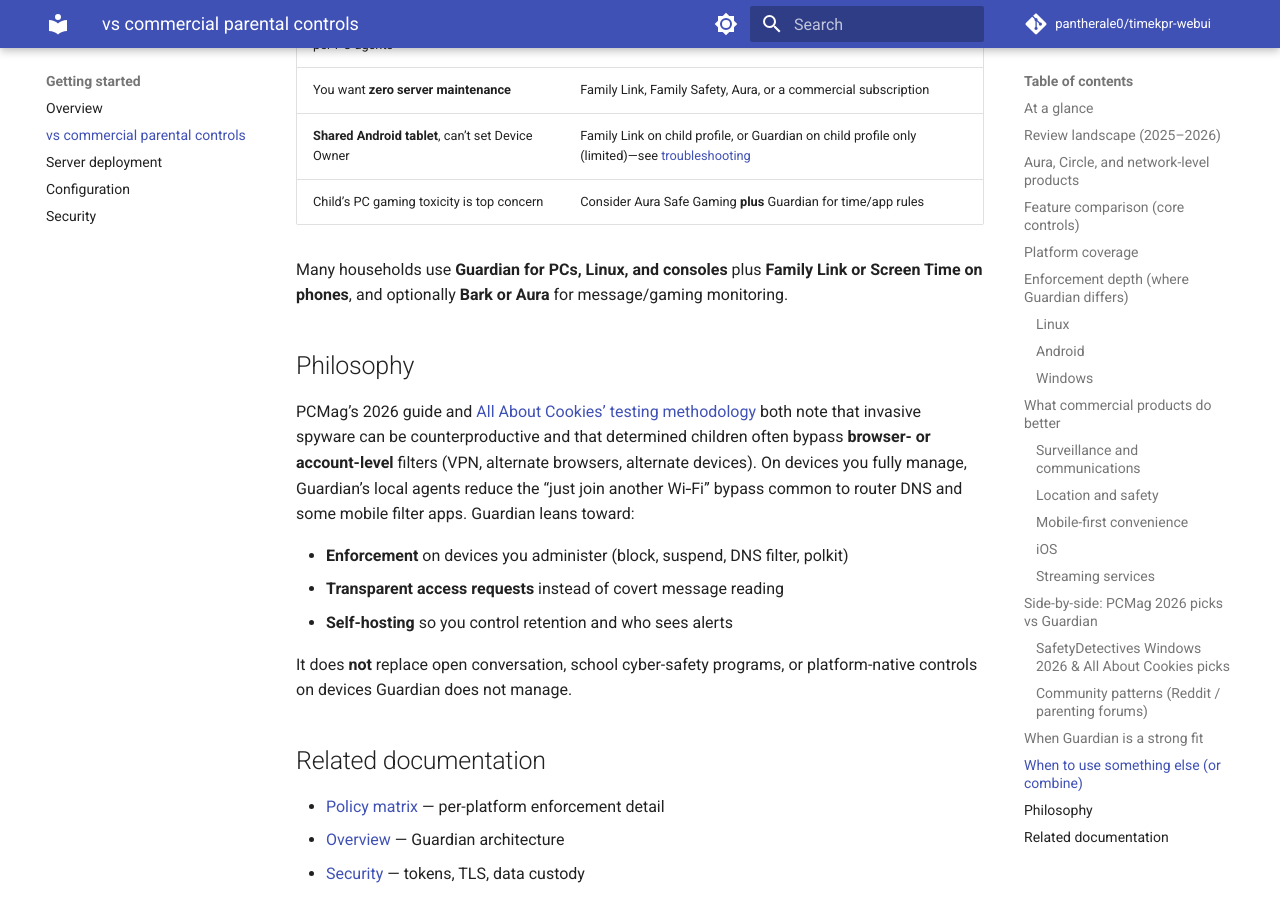
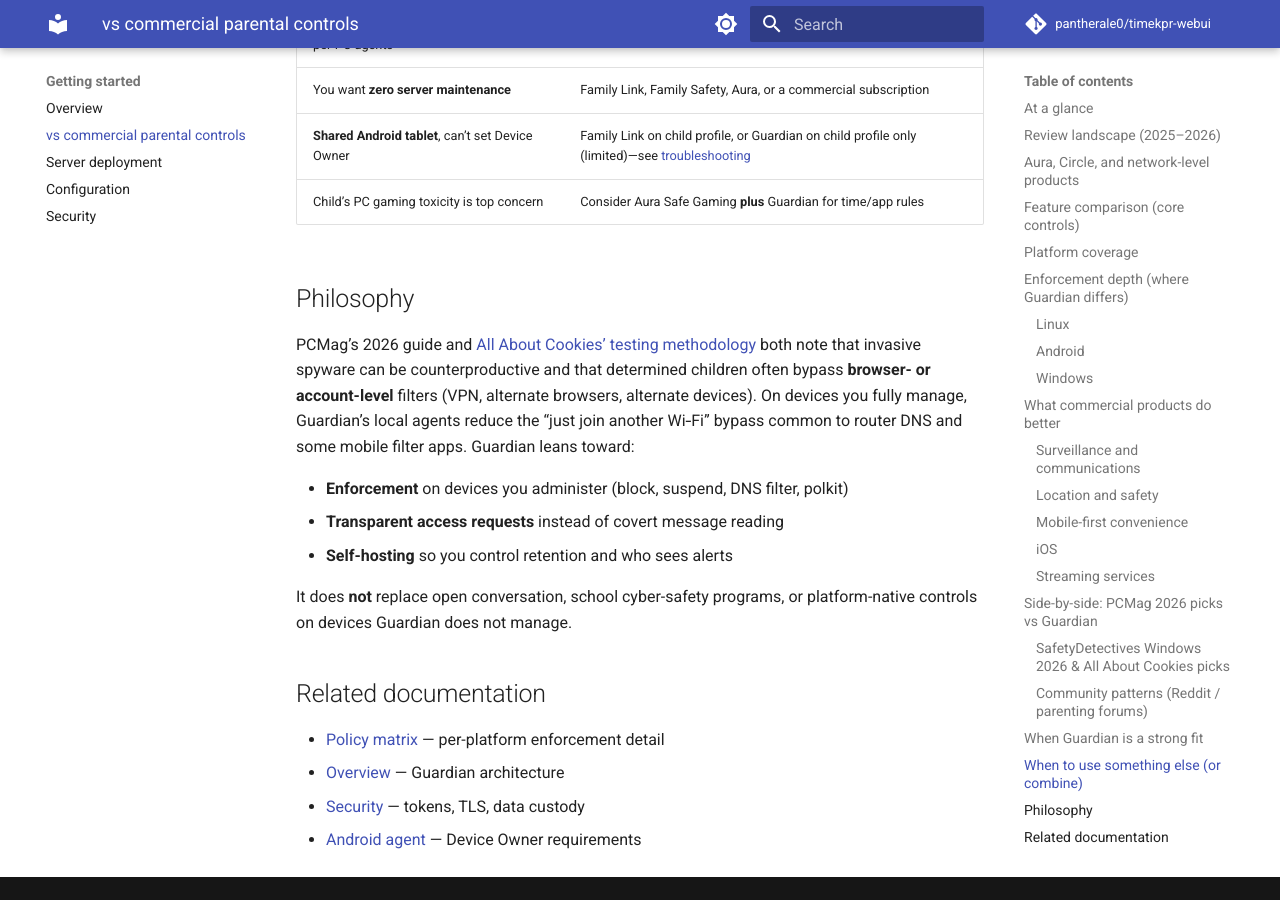
Before and after one commit to Guardian-Parental-Controls/docs, an MkDocs documentation site: the page built from docs/getting-started/comparison.md, in a window 1280 px wide and 900 px high, scrolled down 12407 px. Built offline with MkDocs 1.6.1 and Material for MkDocs 9.7.7, drawn with Linux system fonts in a browser that asks for light colours; comment, search, counter and statistics services are not loaded; the version menu is left out.

Commit message:
docs: refine comparison section for Guardian's multi-device usage
- Removed redundant information about using Guardian with Family Link and Screen Time.
- Clarified the use of Guardian for PCs, Linux, and consoles in conjunction with other parental control solutions.
- Streamlined the content for better readability and focus on key features.

```diff
--- a/docs/getting-started/comparison.md
+++ b/docs/getting-started/comparison.md
@@ -264,8 +264,6 @@
 | **Shared Android tablet**, can’t set Device Owner | Family Link on child profile, or Guardian on child profile only (limited)—see [troubleshooting](../troubleshooting/index.md) |
 | Child’s PC gaming toxicity is top concern | Consider Aura Safe Gaming **plus** Guardian for time/app rules |
 
-Many households use **Guardian for PCs, Linux, and consoles** plus **Family Link or Screen Time on phones**, and optionally **Bark or Aura** for message/gaming monitoring.
-
 ## Philosophy
 
 PCMag’s 2026 guide and [All About Cookies’ testing methodology](https://allaboutcookies.org/best-parental-control-apps) both note that invasive spyware can be counterproductive and that determined children often bypass **browser- or account-level** filters (VPN, alternate browsers, alternate devices). On devices you fully manage, Guardian’s local agents reduce the “just join another Wi‑Fi” bypass common to router DNS and some mobile filter apps. Guardian leans toward:
```
